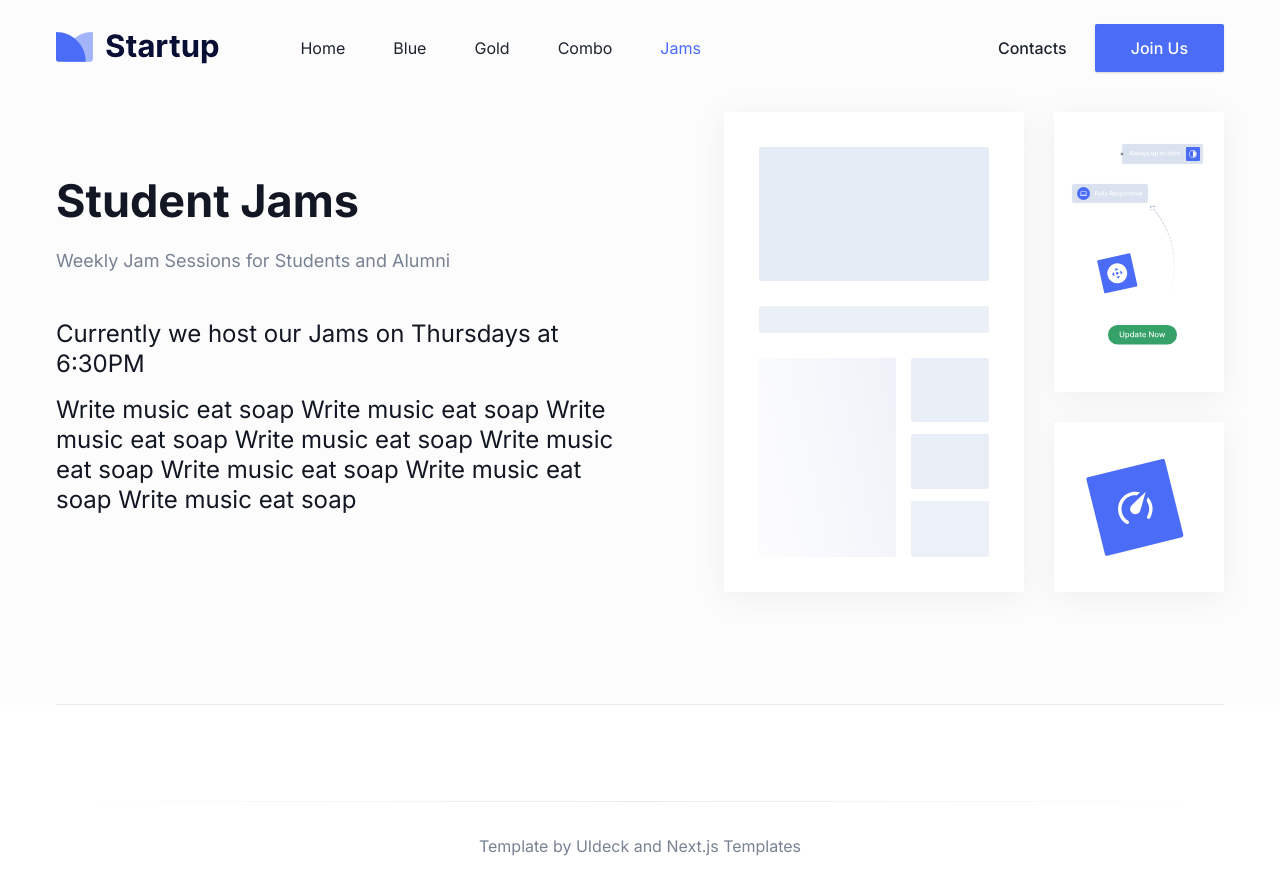
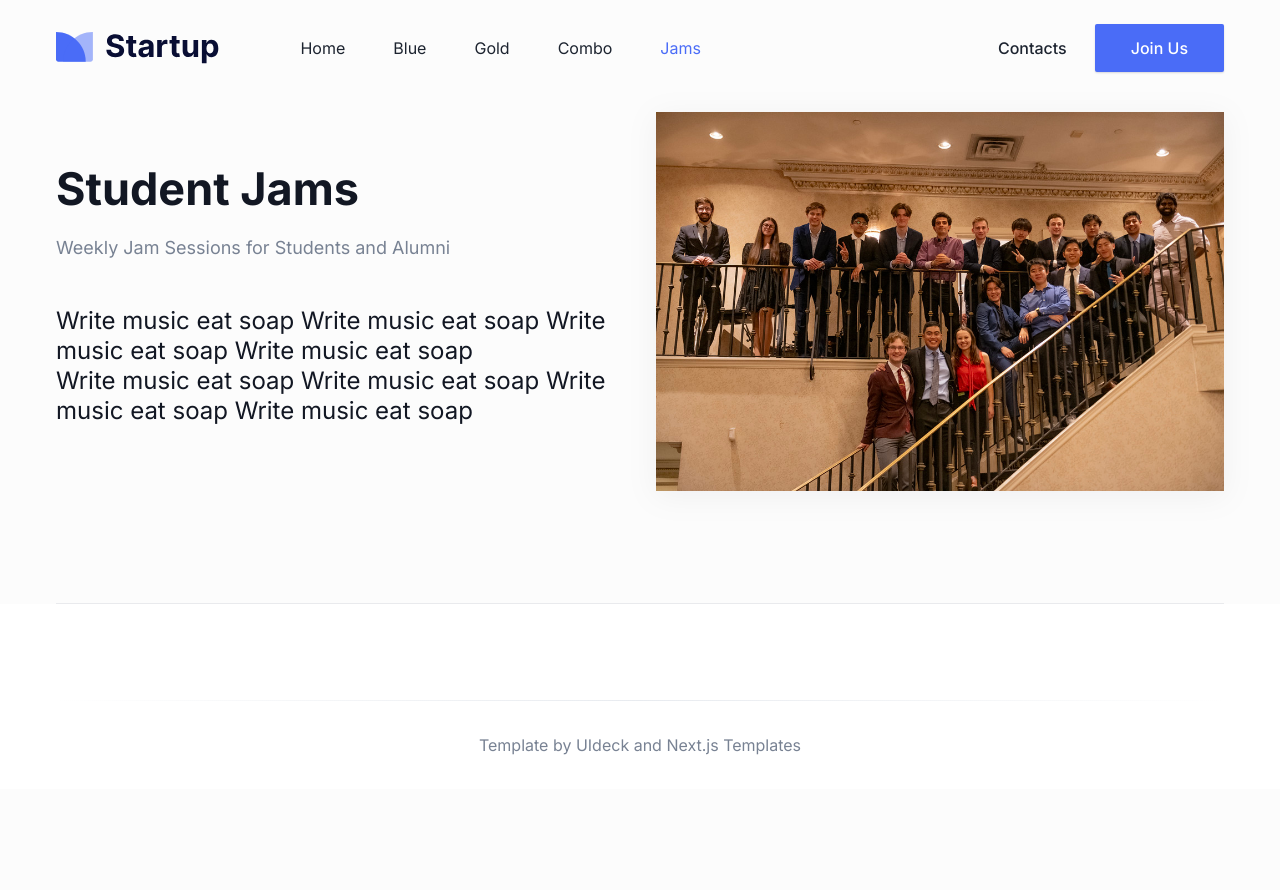
Before and after one commit to Sidd-T/UofT-Stageband-Website, a Next.js app: page /jams in a window 1280 px wide. After the commit the page ends 800 px from the top, so only its background shows below. Built offline with nearby package versions, Linux system fonts and the light colour scheme.

Commit message:
add support for paragraph breaks in about pages, refactor about pages

```diff
--- a/src/app/blue/page.tsx
+++ b/src/app/blue/page.tsx
@@ -1,4 +1,4 @@
-import AboutSectionOne from "@/components/About/AboutSectionOne";
+import AboutBand from "@/components/About/AboutBand";
 import { Metadata } from "next";
 
 export const metadata: Metadata = {
@@ -8,12 +8,19 @@ export const metadata: Metadata = {
 };
 
 const BluePage = () => {
+
+  const paragraph = <p>
+  Write music eat soap Write music eat soap Write music eat soap Write music eat soap <br></br>Write music eat soap Write music eat soap Write music eat soap Write music eat soap
+  </p>
+
   return (
     <>
-      <AboutSectionOne
+      <AboutBand
         title="Stageband Blue"
         subtitle="Jazz Combo, 6-7 Members"
-        paragraph="Write music eat soap Write music eat soap Write music eat soap Write music eat soap Write music eat soap Write music eat soap Write music eat soap Write music eat soap "
+        paragraph={paragraph}
+        imgpath="/images/_gold/gold-1.jpg"
+        imgalt="Skule Stageband Gold at the EngSci Dinner Dance, 2023"
       />
     </>
   );
--- a/src/app/combo/page.tsx
+++ b/src/app/combo/page.tsx
@@ -1,4 +1,4 @@
-import AboutSectionOne from "@/components/About/AboutSectionOne";
+import AboutBand from "@/components/About/AboutBand";
 import { Metadata } from "next";
 
 export const metadata: Metadata = {
@@ -8,12 +8,19 @@ export const metadata: Metadata = {
 };
 
 const ComboPage = () => {
+
+  const paragraph = <p>
+  Write music eat soap Write music eat soap Write music eat soap Write music eat soap <br></br>Write music eat soap Write music eat soap Write music eat soap Write music eat soap
+  </p>
+
   return (
     <>
-      <AboutSectionOne
+      <AboutBand
         title="Stageband Combo"
         subtitle="Jazz Combo, 5 Members"
-        paragraph="Write music eat soap Write music eat soap Write music eat soap Write music eat soap Write music eat soap Write music eat soap Write music eat soap Write music eat soap "
+        paragraph={paragraph}
+        imgpath="/images/_gold/gold-1.jpg"
+        imgalt="Skule Stageband Gold at the EngSci Dinner Dance, 2023"
       />
     </>
   );
--- a/src/app/gold/page.tsx
+++ b/src/app/gold/page.tsx
@@ -8,16 +8,22 @@ export const metadata: Metadata = {
 };
 
 const GoldPage = () => {
+
+  const paragraph = <p>
+  Skule Stageband Gold is the big band jazz ensemble within Skule Stageband. <br></br><br></br>
+  Comprised of over 20 members, Gold performs a wide variety of music, from traditional big band swing to contemporary jazz fusion. <br></br><br></br>
+  The band performs at various events throughout the year, including concerts, dances, and competitions.
+  Gold is a close-knit group of musicians who share a passion for jazz and a commitment to musical excellence.
+  </p>
+
   return (
     <>
       <AboutBand
         title="Stageband Gold"
         subtitle="Jazz Big Band, 20+ Members"
-        paragraph="Skule Stageband Gold is the big band jazz ensemble within Skule Stageband. Comprised of over 20 members, Gold performs a wide variety of music, from traditional big band swing to contemporary jazz fusion. The band performs at various events throughout the year, including concerts, dances, and competitions. Gold is a close-knit group of musicians who share a passion for jazz and a commitment to musical excellence."
-        imgpath_1="/images/_gold/gold-1.jpg"
-        imgalt_1="Skule Stageband Gold at the EngSci Dinner Dance, 2023"
-        imgpath_2="/images/gold/gold-image-dark.svg"
-        imgalt_2="gold-image"
+        paragraph={paragraph}
+        imgpath="/images/_gold/gold-1.jpg"
+        imgalt="Skule Stageband Gold at the EngSci Dinner Dance, 2023"
       />
     </>
   );
--- a/src/app/jams/page.tsx
+++ b/src/app/jams/page.tsx
@@ -1,4 +1,4 @@
-import AboutJams from "@/components/About/AboutJams";
+import AboutBand from "@/components/About/AboutBand";
 import { Metadata } from "next";
 
 export const metadata: Metadata = {
@@ -8,15 +8,19 @@ export const metadata: Metadata = {
 };
 
 const JamsPage = () => {
+
+  const paragraph = <p>
+  Write music eat soap Write music eat soap Write music eat soap Write music eat soap <br></br>Write music eat soap Write music eat soap Write music eat soap Write music eat soap
+  </p>
+
   return (
     <>
-      <AboutJams
+      <AboutBand
         title="Student Jams"
         subtitle="Weekly Jam Sessions for Students and Alumni"
-        paragraphs={[
-          "Currently we host our Jams on Thursdays at 6:30PM",
-          "Write music eat soap Write music eat soap Write music eat soap Write music eat soap Write music eat soap Write music eat soap Write music eat soap Write music eat soap",
-        ]}
+        paragraph={paragraph}
+        imgpath="/images/_gold/gold-1.jpg"
+        imgalt="Skule Stageband Gold at the EngSci Dinner Dance, 2023"
       />
     </>
   );
--- a/src/components/About/AboutBand.tsx
+++ b/src/components/About/AboutBand.tsx
@@ -1,22 +1,19 @@
 import Image from "next/image";
 import SectionTitle from "../Common/SectionTitle";
+import { JSXElementConstructor } from "react";
 
 const AboutBand = ({
   title,
   subtitle,
   paragraph,
-    imgpath_1,
-    imgalt_1,
-    imgpath_2,
-    imgalt_2,
+  imgpath,
+  imgalt,
 }: {
   title: string;
   subtitle: string;
-  paragraph: string;
-    imgpath_1: string; //image 1 is for light mode
-    imgalt_1: string;
-    imgpath_2: string; //image 2 is for dark mode
-    imgalt_2: string;
+  paragraph: JSX.Element;
+  imgpath: string;
+  imgalt: string;
 }) => {
   return (
     <section id="about" className="pt-16 md:pt-20 lg:pt-28">
@@ -29,24 +26,18 @@ const AboutBand = ({
                 paragraph={subtitle}
                 mb="44px"
               />
-              <p className="mb-4 text-2xl font-semi-bold !leading-tight text-black dark:text-white sm:text-xl md:text-2xl">
+              <div className="mb-4 text-2xl font-semi-bold !leading-tight text-black dark:text-white sm:text-xl md:text-2xl">
                 {paragraph}
-              </p>
+              </div>
             </div>
 
             <div className="w-full px-4 lg:w-1/2">
-              <div className="relative mx-auto aspect-[1024/683] max-w-[500px] lg:mr-0 object-scale-down">
+              <div className="relative mx-auto aspect-[1024/683] lg:mr-0 object-scale-down">
                 <Image
-                  src={imgpath_1}
-                  alt={imgalt_1}
+                  src={imgpath}
+                  alt={imgalt}
                   fill
                   className="mx-auto max-w-full drop-shadow-three dark:hidden dark:drop-shadow-none lg:mr-0"
-                />
-                <Image
-                  src={imgpath_2}
-                  alt={imgalt_2}
-                  fill
-                  className="mx-auto hidden max-w-full drop-shadow-three dark:block dark:drop-shadow-none lg:mr-0"
                 />
               </div>
             </div>
--- a/src/components/About/AboutJams.tsx
+++ /dev/null
@@ -1,53 +0,0 @@
-import Image from "next/image";
-import SectionTitle from "../Common/SectionTitle";
-
-const AboutJams = ({
-  title,
-  subtitle,
-  paragraphs,
-}: {
-  title: string;
-  subtitle: string;
-  paragraphs: string[];
-}) => {
-  return (
-    <section id="about" className="pt-16 md:pt-20 lg:pt-28">
-      <div className="container">
-        <div className="border-b border-body-color/[.15] pb-16 dark:border-white/[.15] md:pb-20 lg:pb-28">
-          <div className="-mx-4 flex flex-wrap items-center">
-            <div className="w-full px-4 lg:w-1/2">
-              <SectionTitle title={title} paragraph={subtitle} mb="44px" />
-              {paragraphs.map((paragraph, index) => (
-                <p
-                  key={index}
-                  className="font-semi-bold mb-4 text-2xl !leading-tight text-black dark:text-white sm:text-xl md:text-2xl"
-                >
-                  {paragraph}
-                </p>
-              ))}
-            </div>
-
-            <div className="w-full px-4 lg:w-1/2">
-              <div className="relative mx-auto aspect-[25/24] max-w-[500px] lg:mr-0">
-                <Image
-                  src="/images/about/about-image.svg"
-                  alt="about-image"
-                  fill
-                  className="mx-auto max-w-full drop-shadow-three dark:hidden dark:drop-shadow-none lg:mr-0"
-                />
-                <Image
-                  src="/images/about/about-image-dark.svg"
-                  alt="about-image"
-                  fill
-                  className="mx-auto hidden max-w-full drop-shadow-three dark:block dark:drop-shadow-none lg:mr-0"
-                />
-              </div>
-            </div>
-          </div>
-        </div>
-      </div>
-    </section>
-  );
-};
-
-export default AboutJams;
```
